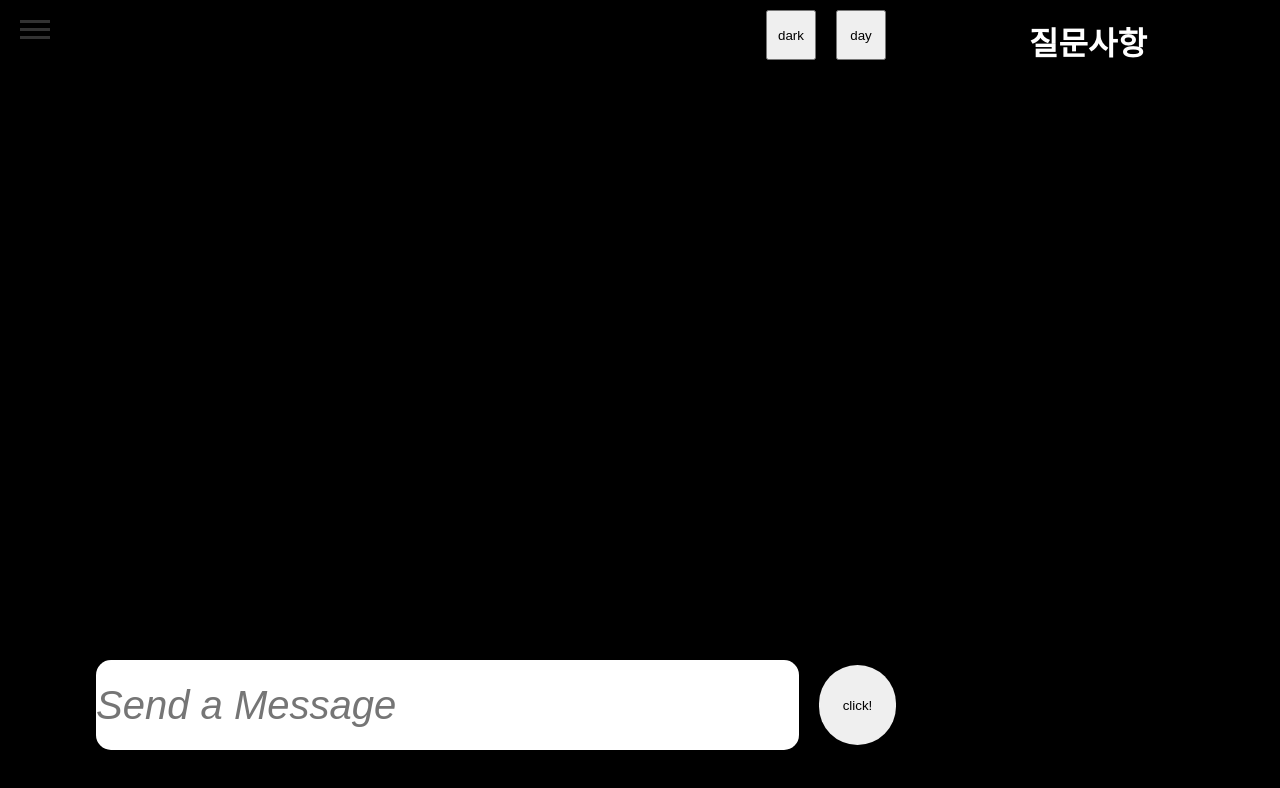
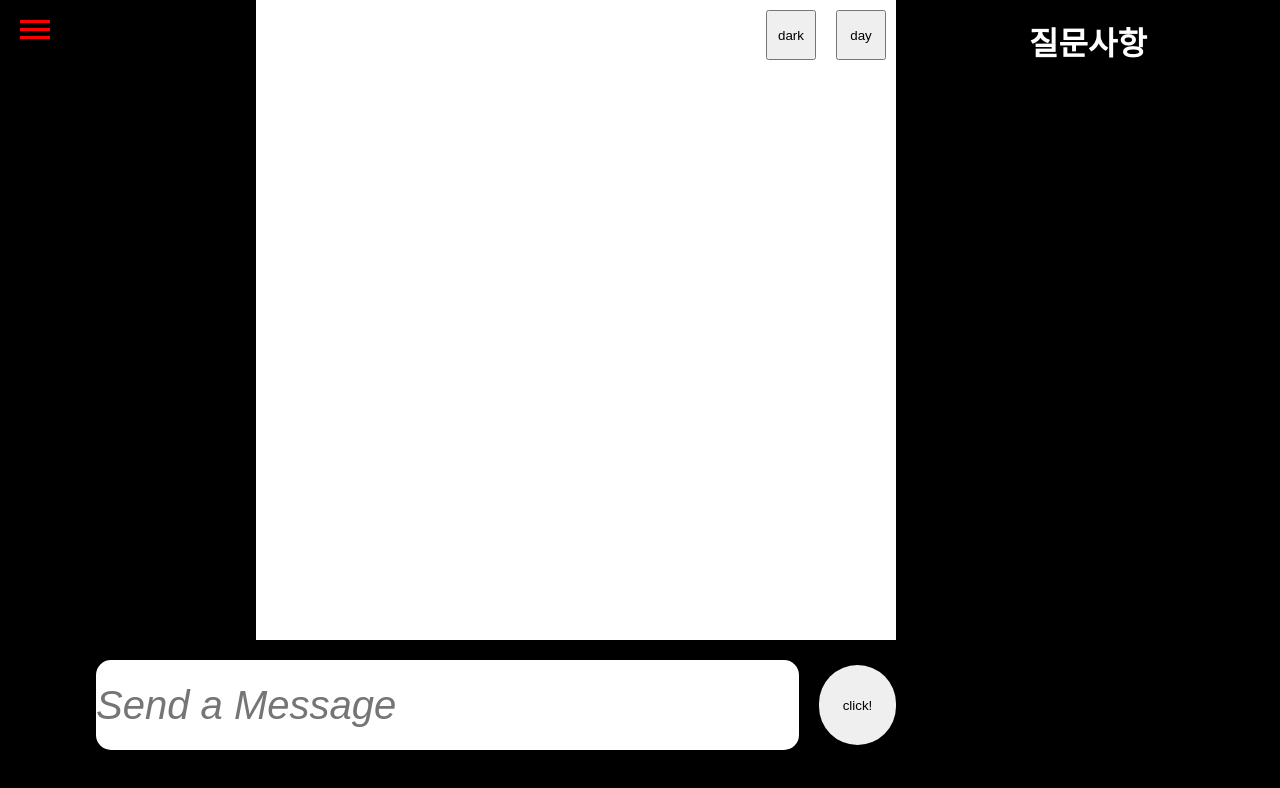
Before and after one commit to KDT-IaaS-Class-One-Group/PromptMake, a plain HTML site: page public/index.html in a window 1280 px wide. Both pictures are taken after a click on the button "dark". Drawn offline with Linux system fonts and the light colour scheme; files whose address does not match are found by name.

Commit message:
다크모드, 데이모드 설정 완료

```diff
--- a/data/inputdata.json
+++ b/data/inputdata.json
@@ -25,5 +25,7 @@
   "ㄴㄴㄴ",
   "ㄴㄴㄴ",
   "ㄴㅇㄹㄴㅇㄹㄹ",
-  "ㄴㅇㄹㄴㅇㄹ"
+  "ㄴㅇㄹㄴㅇㄹ",
+  "김현",
+  "ㅇㅇㅇ"
 ]
--- a/public/index.css
+++ b/public/index.css
@@ -24,12 +24,13 @@
 }
 
 #LeftBox_Top {
-  height: 70vh;
+  height: 80vh;
+  background-color: azure;
 
 }
 
 #LeftBox_Bottom {
-  height: 30vh;
+  height: 20vh;
   display: flex;
   flex-direction: column;
   justify-content: end;
--- a/public/index.html
+++ b/public/index.html
@@ -118,13 +118,18 @@
   const root = document.getElementById("root");
   const hamburgerproperty = document.getElementById('hamburgerproperty');
   const userInfo = document.getElementById('userInfo')
-
+  const LeftBox_Top = document.getElementById('LeftBox_Top')
+  const bars = document.querySelectorAll('.bar')
   // 다크모드 모듈작성
   darkmode.addEventListener('click', function () {
     root.style.backgroundColor = "black";
     RightBox.style.color = "white";
     hamburgerproperty.style.color = "white";
     userInfo.style.color = "white";
+    LeftBox_Top.style.backgroundColor = "white";
+    bars.forEach(bar => {
+      bar.style.backgroundColor = 'red'; // 원하는 색상으로 변경합니다.
+    });
   });
   // 데이모드 모듈 작성
   daymode.addEventListener('click', function () {
@@ -132,8 +137,13 @@
     RightBox.style.color = "black";
     hamburgerproperty.style.color = "black";
     userInfo.style.color = "black";
+    LeftBox_Top.style.backgroundColor = "beige"
+    bars.forEach(bar => {
+      bar.style.backgroundColor = 'black'; // 원하는 색상으로 변경합니다.
+    });
   });
   // darkmodechanger("gray", "black");
   // daymodechanger("black", "orange");
 </script>
+
 </html>
```
